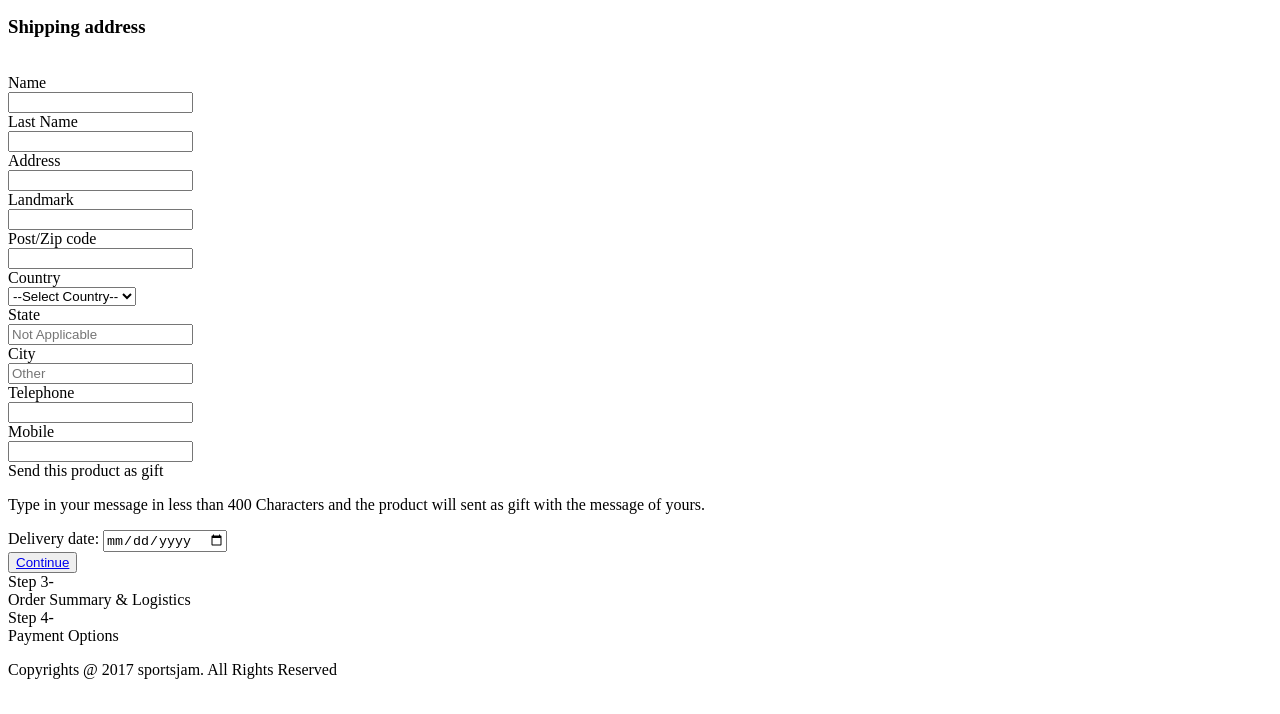
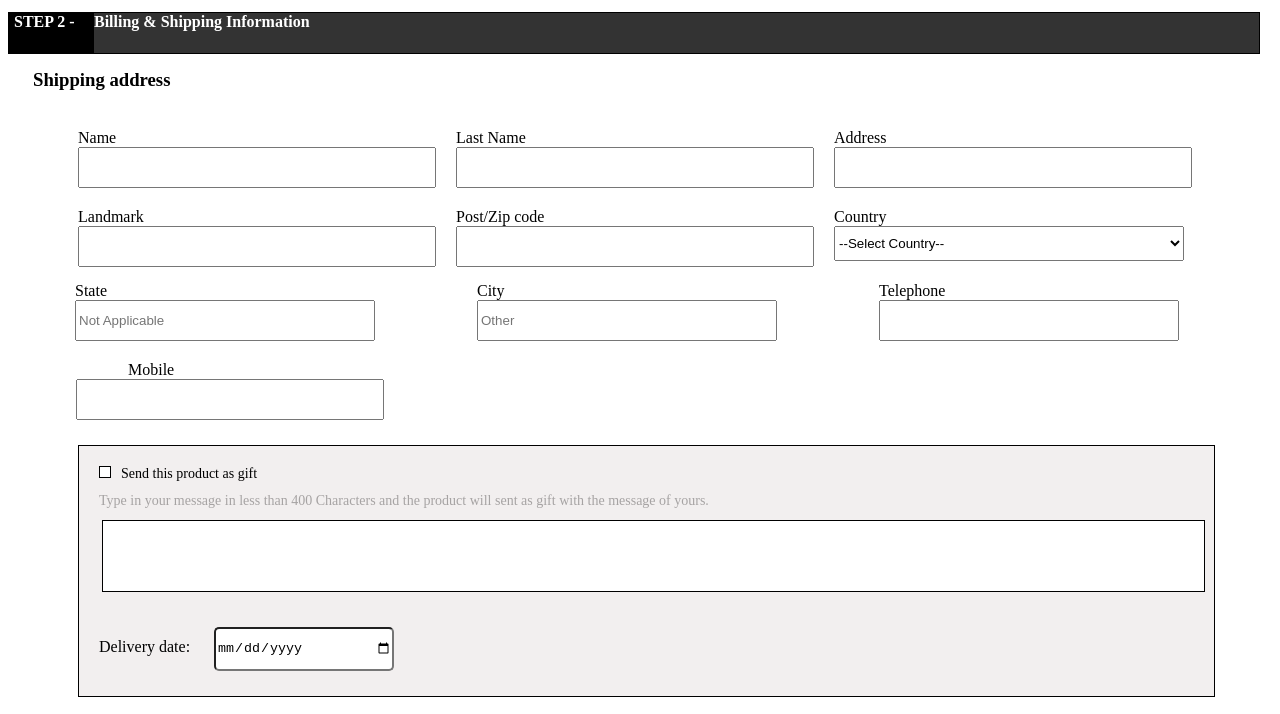
Before and after one commit to sachin59/teamproject1-sportsjam, a plain HTML site: page addressPage.html in a window 1280 px wide. Shown: the part 387-1101 px from the top of the page. Drawn offline with Linux system fonts and the light colour scheme.

Commit message:
updated addressPage

```diff
--- a/addressPage.html
+++ b/addressPage.html
@@ -6,7 +6,7 @@
     <meta name="viewport" content="width=device-width, initial-scale=1.0">
     <title>sportsJam</title>
 </head>
-<link rel="stylesheet" href="1.css">
+<link rel="stylesheet" href="addressPage.css">
 <body>
     <div id="addressBox1">
         <img src="https://storage.sg.content-cdn.io/in-resources/b368029c-a4dd-448a-a888-58348cb1b144/Images/userimages/logo.jpg" alt="sportsJam">
```
